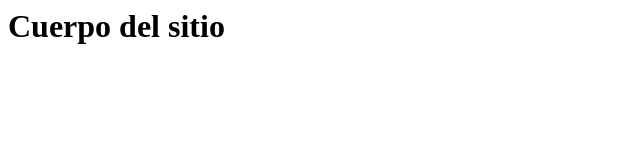
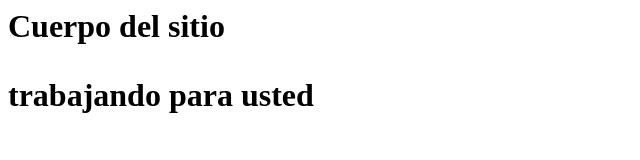
Before and after one commit to perseo91/visual_repositorio, a plain HTML site: page index.html in a window 1280 px wide. Shown: the whole page, without its empty margins (0-640 px from the left). Drawn offline with Linux system fonts and the light colour scheme.

Commit message:
editando index primer parrafo

```diff
--- a/index.html
+++ b/index.html
@@ -7,7 +7,7 @@
 
     <h1> Cuerpo del sitio  <h1>
 
-
+   <p> trabajando para usted </p>
 
     </body>
 
```
